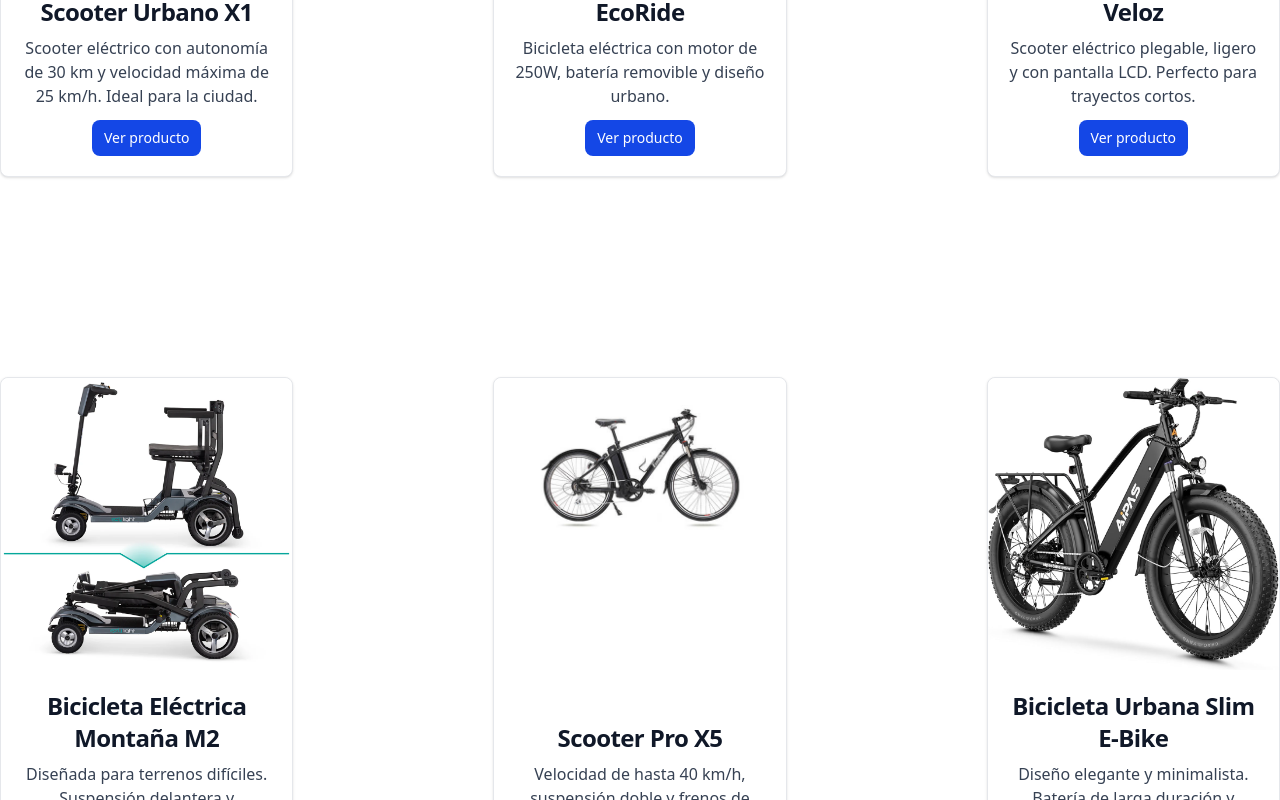
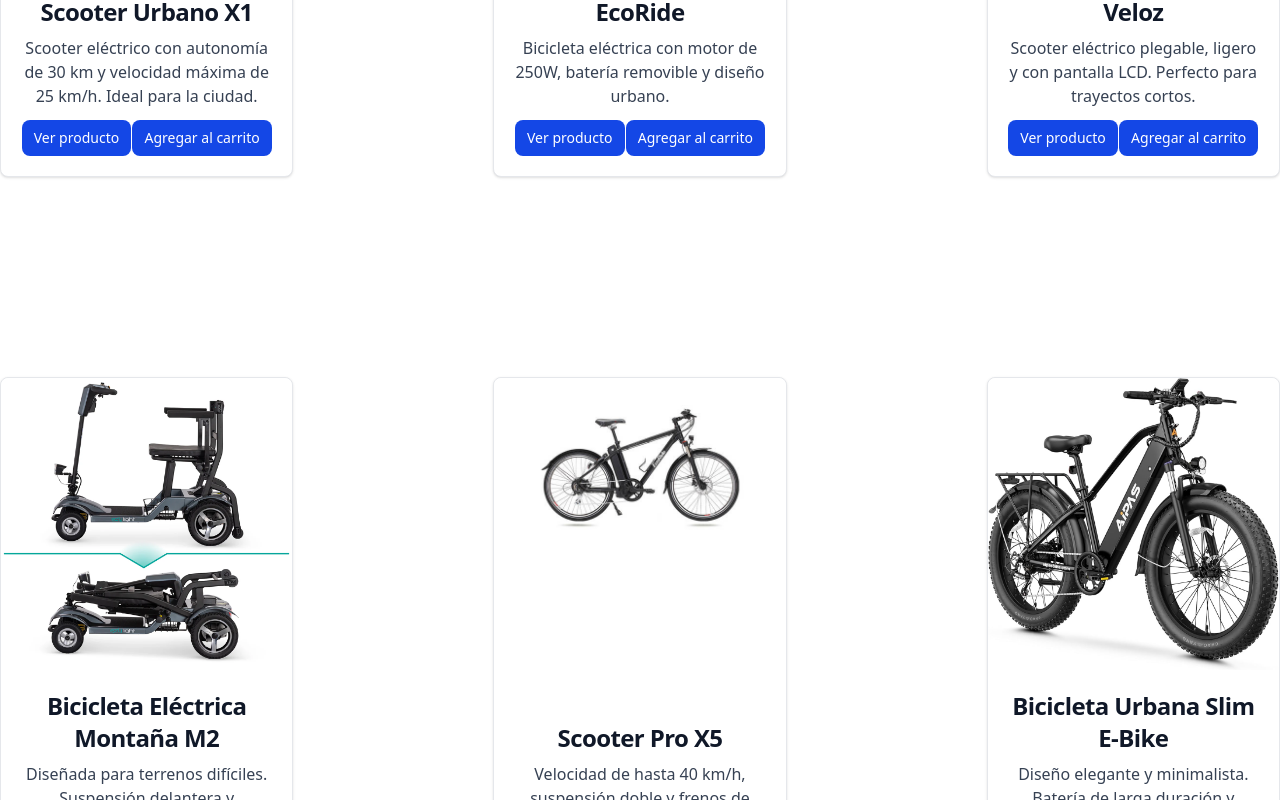
Before and after one commit to smithacevedo/ElectroRide, a React (Vite) app: page / in a window 1280 px wide. Shown: the part 1240-2040 px from the top of the page. Built offline with nearby package versions, Linux system fonts and the light colour scheme.

Commit message:
boton de agregar carrito

```diff
--- a/src/components/CartComponent.tsx
+++ b/src/components/CartComponent.tsx
@@ -19,9 +19,13 @@
             <h5 className="mb-2 text-2xl font-bold tracking-tight text-gray-900 dark:text-white">{product.name}</h5>
         </a>
         <p className="mb-3 font-normal text-gray-700 dark:text-gray-400">{product.details}</p>
+        <div className="flex flex-row justify-around">
         <a href="#" className="inline-flex items-center px-3 py-2 text-sm font-medium text-center text-white bg-blue-700 rounded-lg hover:bg-blue-800 focus:ring-4 focus:outline-none focus:ring-blue-300 dark:bg-blue-600 dark:hover:bg-blue-700 dark:focus:ring-blue-800">
             Ver producto
         </a>
+        <a href="#" className="inline-flex items-center px-3 py-2 text-sm font-medium text-center text-white bg-blue-700 rounded-lg hover:bg-blue-800 focus:ring-4 focus:outline-none focus:ring-blue-300 dark:bg-blue-600 dark:hover:bg-blue-700 dark:focus:ring-blue-800">Agregar al carrito</a>
+        </div>
+
     </div>
 </div>
         </>
```
